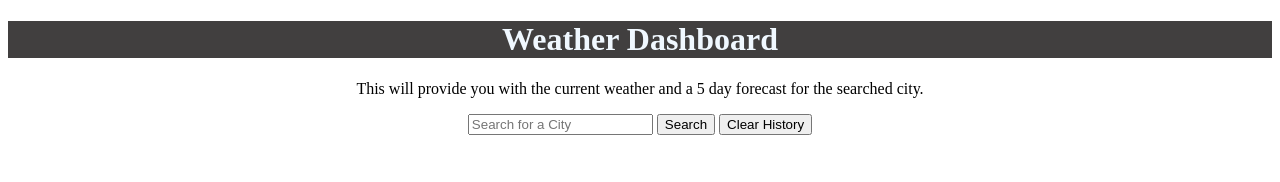
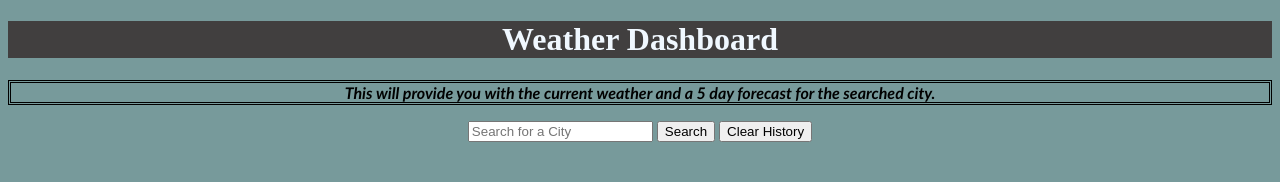
Before and after one commit to myrlaf25/myweatherapp, a plain HTML site: page index.html in a window 1280 px wide. Drawn offline with Linux system fonts and the light colour scheme.

Commit message:
readme changes

```diff
--- a/assets/script.js
+++ b/assets/script.js
@@ -1,10 +1,12 @@
 //Key into the server
 var api_key = "b709b8b1255dbfd93b409d2ca2ece655";
+//variables to pull from the HTML ids
 var historyEl = document.querySelector("#history");
 var inputEl = document.querySelector("#city-name");
 var currentCity = document.querySelector("#currentCity");
 var searchedCities= document.querySelector("#searchedCities");
 
+//this function is to show the cities the used has been seraching for
 function renderSearchedCities(){
     searchedCities.innerHTML="";
     for(i=0; i< weatherHistory.length; i++){
@@ -18,7 +20,7 @@ function renderSearchedCities(){
 }
 
 
-
+//this function is to convert the temperature the api is providing in kelvin to change to fahrenheit
 function getFahrenheit(K) {
   return Math.floor((K - 273.15) * 1.8 + 32);
 }
@@ -31,14 +33,14 @@ function getWeather(city) {
     .then((data) => data.json())
     .then(function (weather) {
       console.log(weather);
-
+//if the city cannot be found it will alert with a window pop up to the user it may not be found
       if (weather.cod === "404") {
         alert("City not found");
         return;
       }
-
+//thsi helped fix a bow of duplication
       currentCity.innerHTML = "" + weather.name;
-
+//create variables to pull the  latitue and longitude from the api info provided
       var lat = weather.coord.lat;
       var lon = weather.coord.lon;
 
@@ -51,7 +53,7 @@ function getWeather(city) {
           buildDashboard(onecallData);
         });
     });
-
+    //this function is to get teh current date, temperature, humidity, and UV
     function buildDashboard(data) {
         var currentDate = new Date(data.current.dt * 1000);
         console.log(currentDate);
@@ -59,33 +61,31 @@ function getWeather(city) {
         var month = currentDate.getMonth() + 1;
         var year = currentDate.getFullYear();
 
-        var currentTemperature = document.querySelector("#temp");
+  var currentTemperature = document.querySelector("#temp");
   var currentHumidity = document.querySelector("#humidity");
   var currentUvi = document.querySelector("#uvi");
-
   var searchBtn = document.querySelector("#searchBtn");
   var clearHistoryBtn = document.querySelector("#clearHistoryBtn");
 
   currentCity.innerHTML += " (" + month + "/" + day + "/" + year + ") ";
-
   currentTemperature.innerHTML =
   "Temperature: " + getFahrenheit(data.current.temp) + " F";
   currentHumidity.innerHTML = "Humidity: " + data.current.humidity + " %";
-  currentUvi.innerHTML = "UV Index: " + data.current.uvi;
+  currentUvi.innerHTML = "UV Index: " + data.current.uvi + " <2=Low, 3-5=Mod, 6<=High";
 
   var cityForecast=document.querySelector("#forecast");
 
 
 
-
+  //this prevents duplication in the for loop when displaying the 5 day forecast
   cityForecast.innerHTML="";
-
-  for(i=0; i< 5; i++){
+  // thsi is a for loop to pull the array info from the one provided from the api up to index 5
+  for(i=0; i < 5; i++){
       var forecastIndex = data.daily[i];
       console.log(forecastIndex);
       cityForecast.append(buildForecast(forecastIndex))
     }
-
+    //this function is to get teh 5 day forecast for the city in the search input
     function buildForecast(forecast){
 
         var col =document.createElement("div");
@@ -93,7 +93,7 @@ function getWeather(city) {
 
         var forecastContainer =document.createElement("div");
         forecastContainer.classList.add("big-primary", "rounded", "p-5");
-
+        //if I have time I will try to pull an icon for the weather display
         // var img = document.createElement("img");
         // img.setAttribute("src", forecast.url);
 
@@ -109,7 +109,7 @@ function getWeather(city) {
         var forecastDate=document.createElement("h4");
         forecastDate.textContent= forecast.forecastDate;
 
-        // forecast.setAttribute();
+
         forecastDate.innerHTML = forecastMonth + "/" + forecastDay + "/" + forecastYear;
 
 
@@ -118,7 +118,7 @@ function getWeather(city) {
 
 
         var forecastTemp = document.createElement("p");
-        //   temp.textContent= forecast.temp;
+
         forecastTemp.innerHTML = "Temp: " + getFahrenheit(data.daily[i].temp.day)  + " F";
         console.log(data.daily[i].temp);
         console.log(getFahrenheit(data.daily[i].temp.day));
@@ -129,17 +129,13 @@ function getWeather(city) {
         var forecastHumidity = document.createElement("p");
         forecastHumidity.innerHTML = "Humidity: " + (data.daily[i].humidity) + "%";
 
+        forecastContainer.append(forecastDate, forecastTemp, forecastHumidity);
 
 
-        forecastContainer.append(forecastDate, forecastTemp, forecastHumidity);
-
-        // col.innerHTML="";
 
         col.append(forecastContainer);
 
         return col;
-
-
     }
     }
 }
@@ -169,4 +165,3 @@ clearHistoryBtn.addEventListener("click", function(){
     searchedCities.innerHTML="";
 
 })
-// getWeather("");
--- a/assets/style.css
+++ b/assets/style.css
@@ -14,6 +14,9 @@
     align-items: center;
     text-align: center;
 }
+body {
+    background-color: rgb(119, 154, 155);
+}
 .col-10 {
     margin-top: 15px;
 }
@@ -21,6 +24,15 @@
 #currentCity {
     color: black;
     font-size: 20px;
+}
+p {
+    align-items: flex-end;
+    text-align: center;
+    font-style: oblique;
+    font-family: 'Gill Sans', 'Gill Sans MT', Calibri, 'Trebuchet MS', sans-serif;
+    font-weight: bold;
+    border-style:double
+
 }
 #forecast {
     display:flex;
```
Also changed, not shown: index.html (+0 -8 lines), 06-server-side-apis-homework-demo.png (deleted), assets/myweatherapp.png (added), 1 other file.
